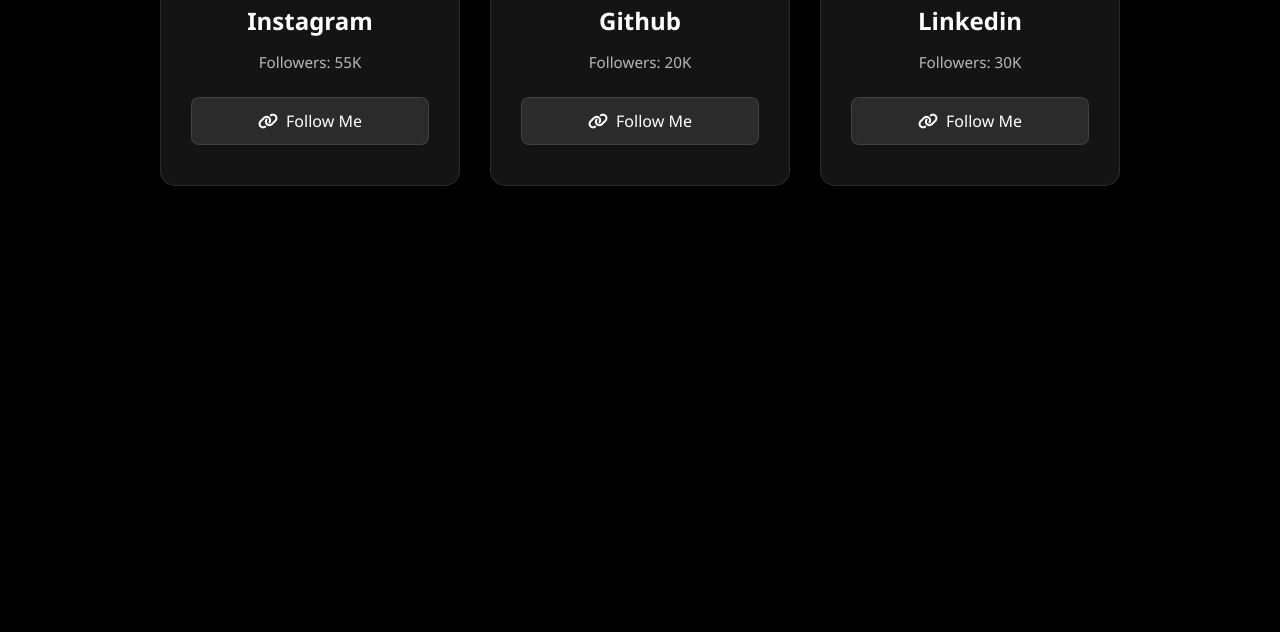
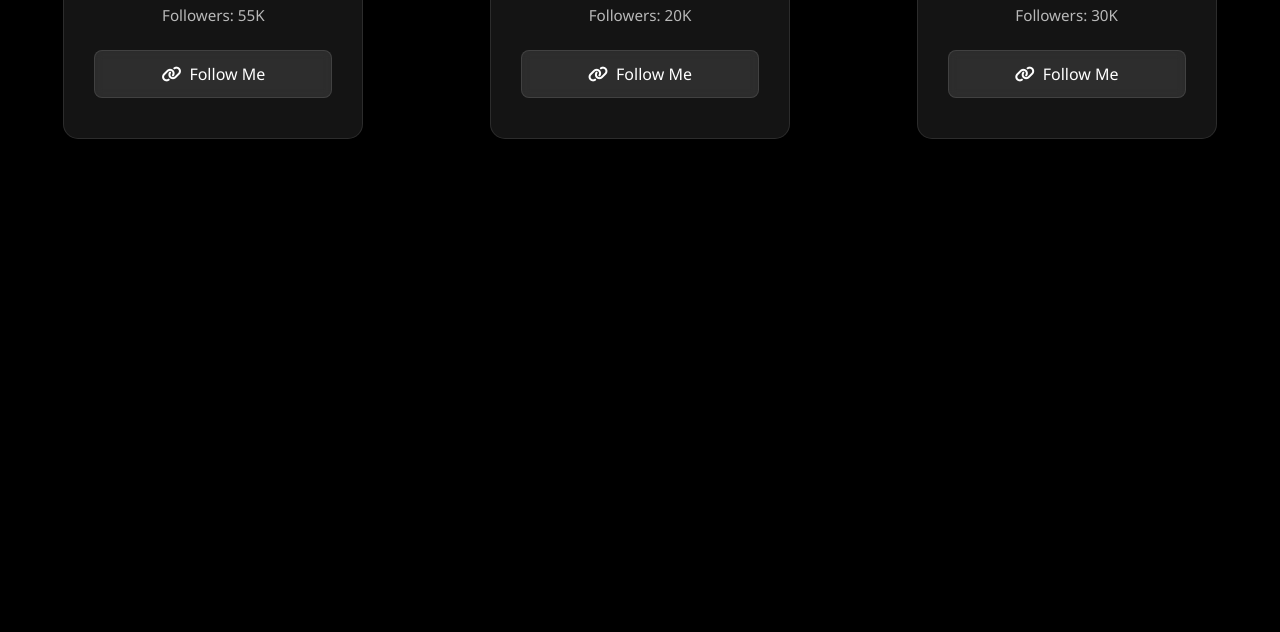
Before and after one commit to RifatParadoxical/Enhanced-Magic-Glow-Social-Cards, a plain HTML site: page index.html in a window 1280 px wide. Shown: the part 368-1000 px from the top of the page. Before the commit the page ends 800 px from the top, so only its background shows below. Drawn offline with Linux system fonts and the light colour scheme.

Commit message:
optimized responsiveness

```diff
--- a/assets/css/style.css
+++ b/assets/css/style.css
@@ -7,14 +7,21 @@
 
 body {
     min-height: 100vh;
+    background-color: #000;
+}
+.card-container{
     display: flex;
-    justify-content: center;
+    flex-direction: column;
     align-items: center;
-    background-color: #000;
-    gap: 30px;
-    padding: 20px;
+    gap: 35px;
 }
-
+.elem-container{
+    height: 100vh;
+    transform: translateY(25%);
+    &:last-child{
+       height: 80vh;
+    }
+ }
 .card {
     background: rgba(23, 23, 23, 0.9);
     border-radius: 15px;
@@ -190,3 +197,20 @@ body {
 .linkedin:hover .follow-btn {
     border-color: rgba(10, 102, 194, 0.5);
 }
+@media (min-width:600px) {
+    body{
+        overflow-y: hidden;
+    }
+    .card-container{
+        justify-content:space-around;
+        flex-direction: row;
+        gap: 0;
+    }
+    .elem-container{
+       transform: translateY(0);
+       margin-top: 25vh;
+       &:last-child{
+        height: 100vh;
+       }
+    }
+}
--- a/index.html
+++ b/index.html
@@ -8,6 +8,8 @@
     <link rel="stylesheet" href="assets/css/style.css">
 </head>
 <body>
+    <div class="card-container">
+    <div class="elem-container">
     <div class="card instagram">
         <div class="border-glow"></div>
         <div class="glow"></div>
@@ -21,7 +23,9 @@
             </a>
         </div>
     </div>
+    </div>
 
+    <div class="elem-container">
     <div class="card github">
         <div class="border-glow"></div>
         <div class="glow"></div>
@@ -35,7 +39,9 @@
             </a>
         </div>
     </div>
+    </div>
 
+    <div class="elem-container">
     <div class="card linkedin">
         <div class="border-glow"></div>
         <div class="glow"></div>
@@ -49,6 +55,8 @@
             </a>
         </div>
     </div>
+    </div>
+    </div>
 
     <script src="assets/js/script.js"></script>
 </body>
```
